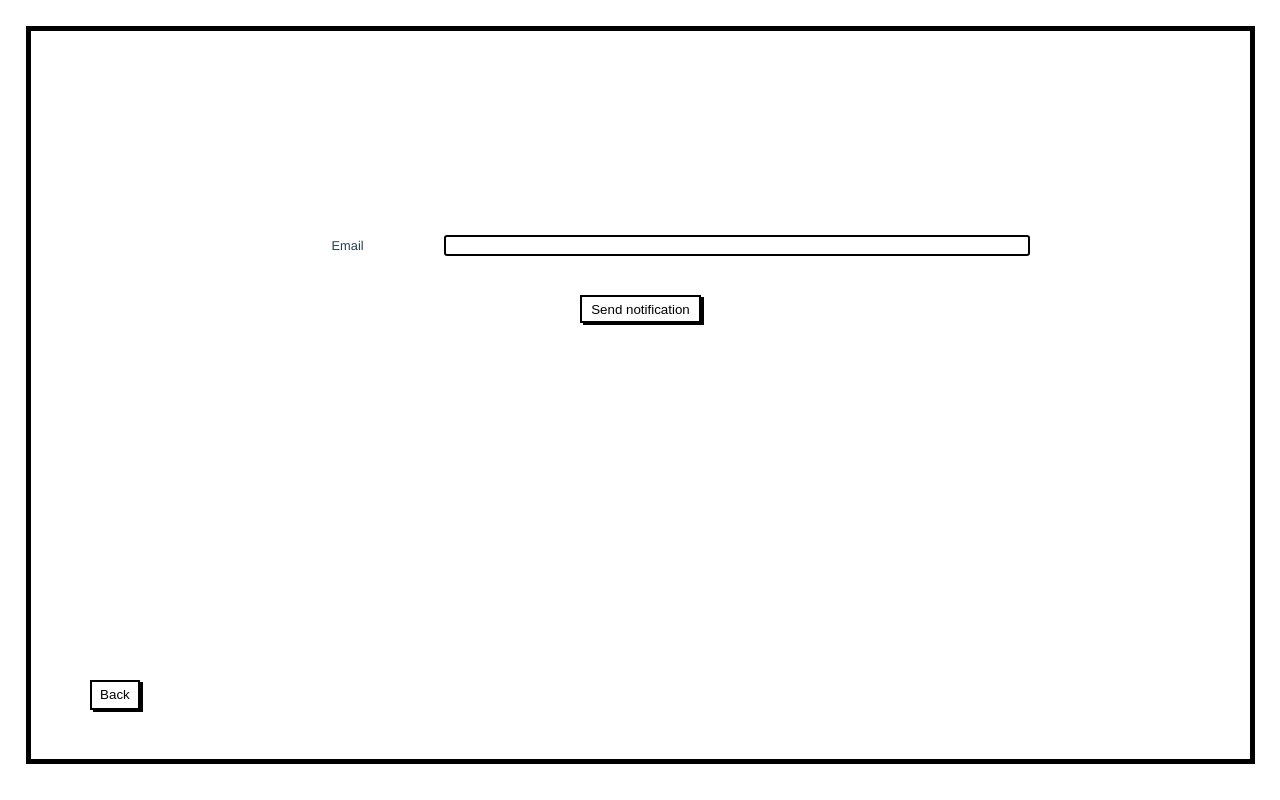
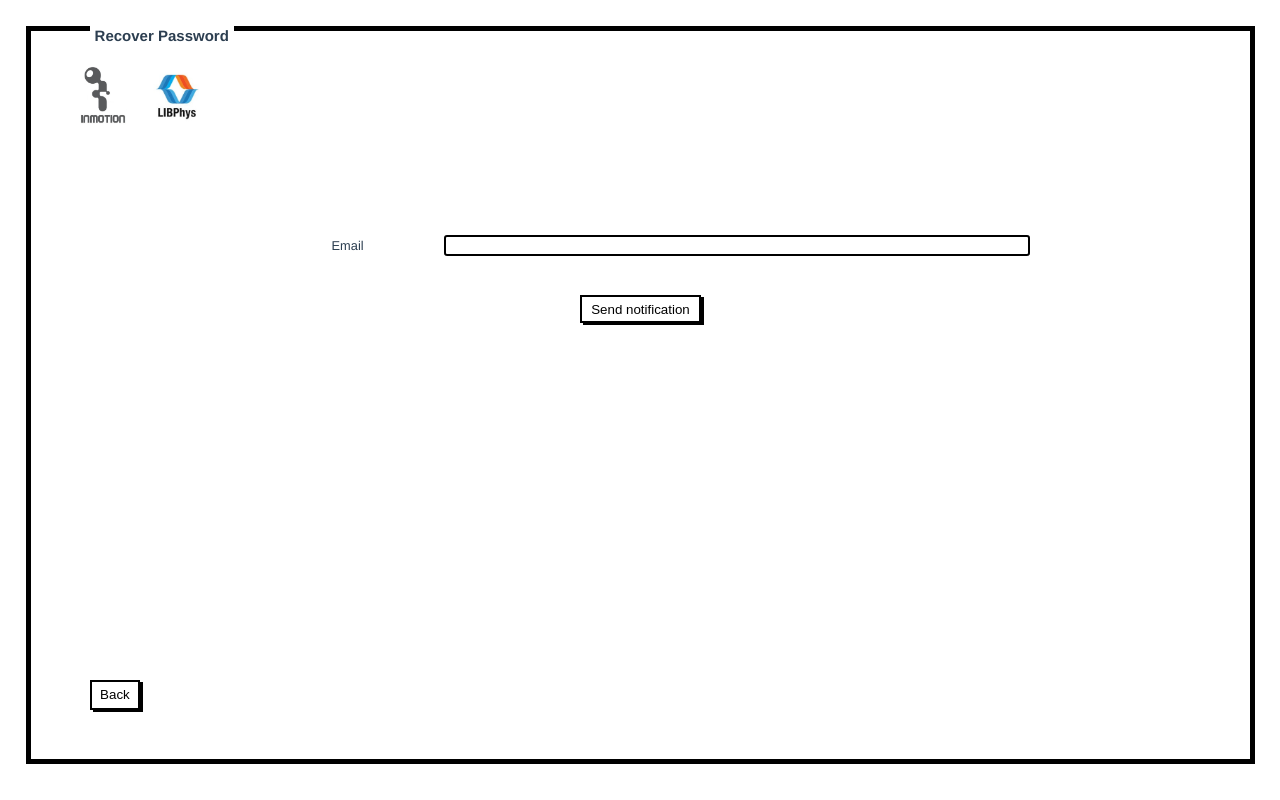
Before and after one commit to rafa98neves/InMotion, a Vue app in the folder inmotion-web/: page /recoverpassword in a window 1280 px wide. Built offline with nearby package versions, Linux system fonts and the light colour scheme; the HTML template or start-up script is replaced by a standard one; what @meforma/vue-toaster would draw is missing.

Commit message:
layout recover

```diff
--- a/inmotion-web/src/components/auth/Login.vue
+++ b/inmotion-web/src/components/auth/Login.vue
@@ -25,7 +25,7 @@
     <router-link class="btn btn-therapist" to="/recoverpassword"><button>I forgot my password</button></router-link>
 
     <div class="footer-back" id="back">
-      <router-link class="btn btn-patient" to="/ladingpage"><button>Back</button></router-link>
+      <router-link class="btn btn-patient" to="/landingpage"><button>Back</button></router-link>
     </div>
 
   </div>
--- a/inmotion-web/src/components/auth/RecoverPassword.vue
+++ b/inmotion-web/src/components/auth/RecoverPassword.vue
@@ -1,5 +1,5 @@
 <template>
-
+  <MainLayout :loggedIn="false"></MainLayout>
   <div>
     <form class="form-box" @submit.prevent="recoverPassword" v-if="showForm">
       <div class="form-control">
@@ -28,6 +28,7 @@
 <script>
 
 import { accountService } from "../../_services/account.service"
+import MainLayout from '../layout/main_layout'
 
 export default {
   data() {
@@ -35,6 +36,9 @@ export default {
       email: '',
       showForm: true,
     }
+  },
+  components: {
+    MainLayout,
   },
   methods: {
     recoverPassword() {
```
